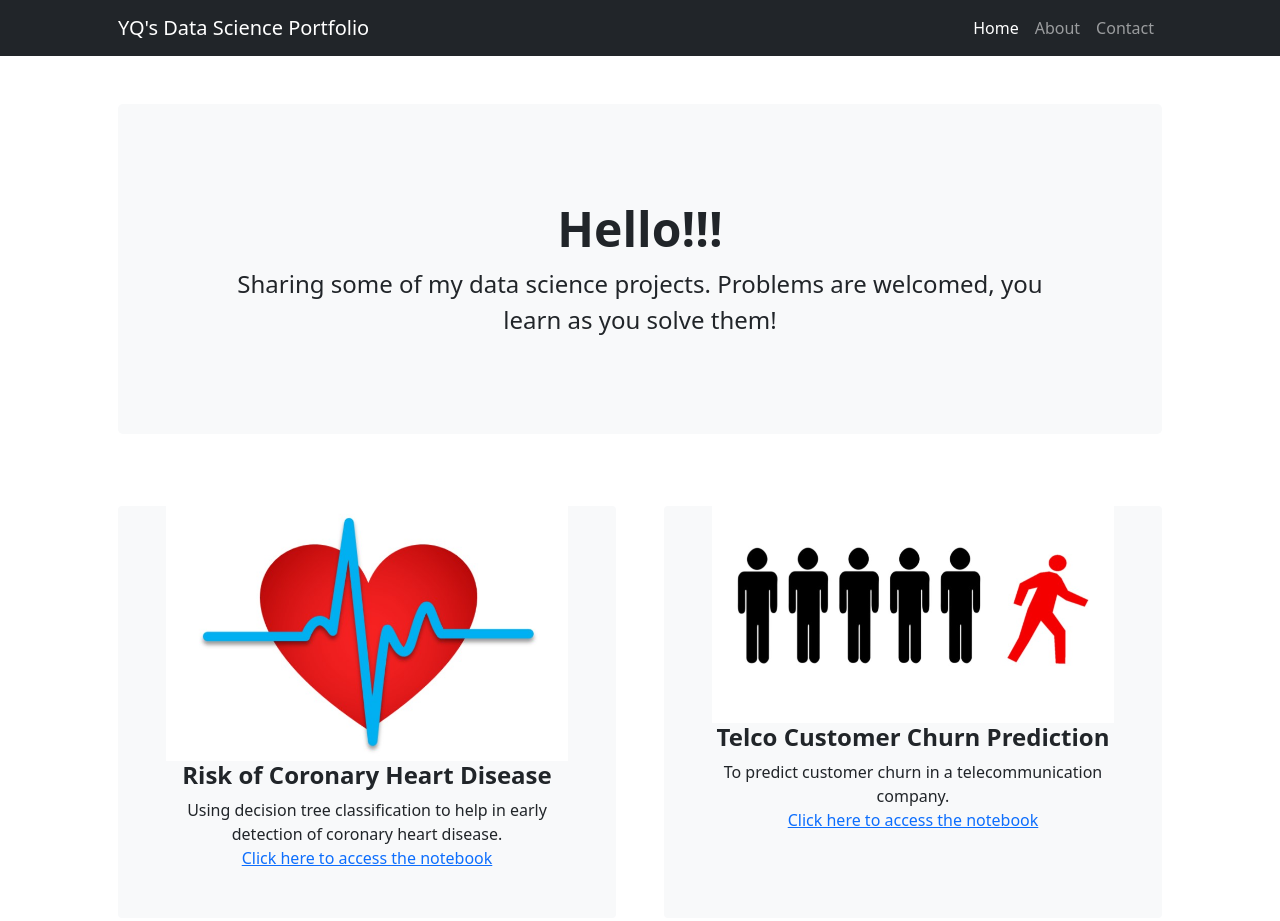
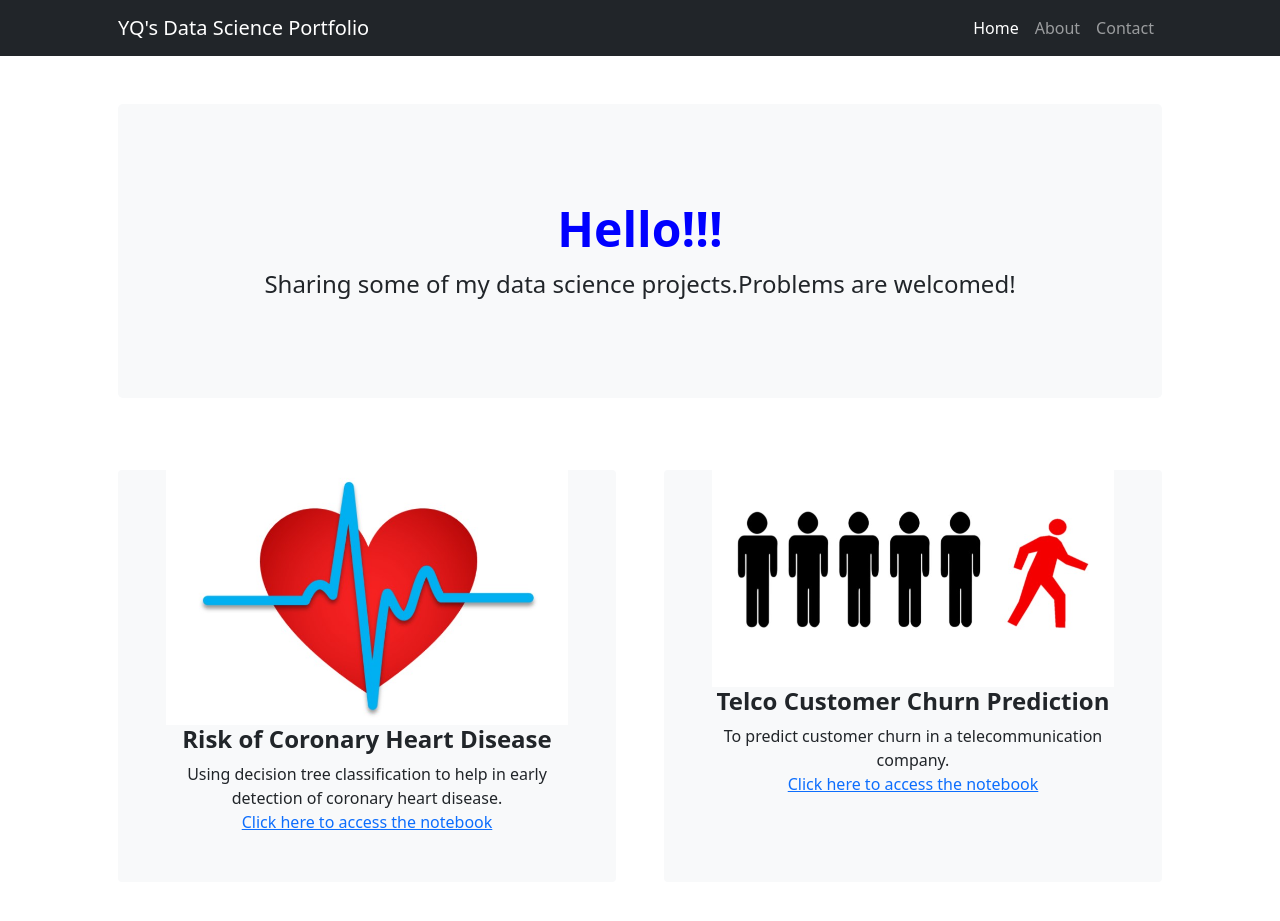
Before and after one commit to yqong25/yanqing, a plain HTML site: page index.html in a window 1280 px wide. Shown: the top 921 px of the page. Drawn offline with nearby package versions, Linux system fonts and the light colour scheme.

Commit message:
Update index.html

```diff
--- a/index.html
+++ b/index.html
@@ -33,8 +33,8 @@
             <div class="container px-lg-5">
                 <div class="p-4 p-lg-5 bg-light rounded-3 text-center">
                     <div class="m-4 m-lg-5">
-                        <h1 class="display-5 fw-bold">Hello!!!</h1>
-                        <p class="fs-4">Sharing some of my data science projects. Problems are welcomed, you learn as you solve them! </p>
+                        <h1 class="display-5 fw-bold" style="color:blue;">Hello!!!</h1>
+                        <p class="fs-4">Sharing some of my data science projects.Problems are welcomed! </p>
                         </a>
                     </div>
                 </div>
```
